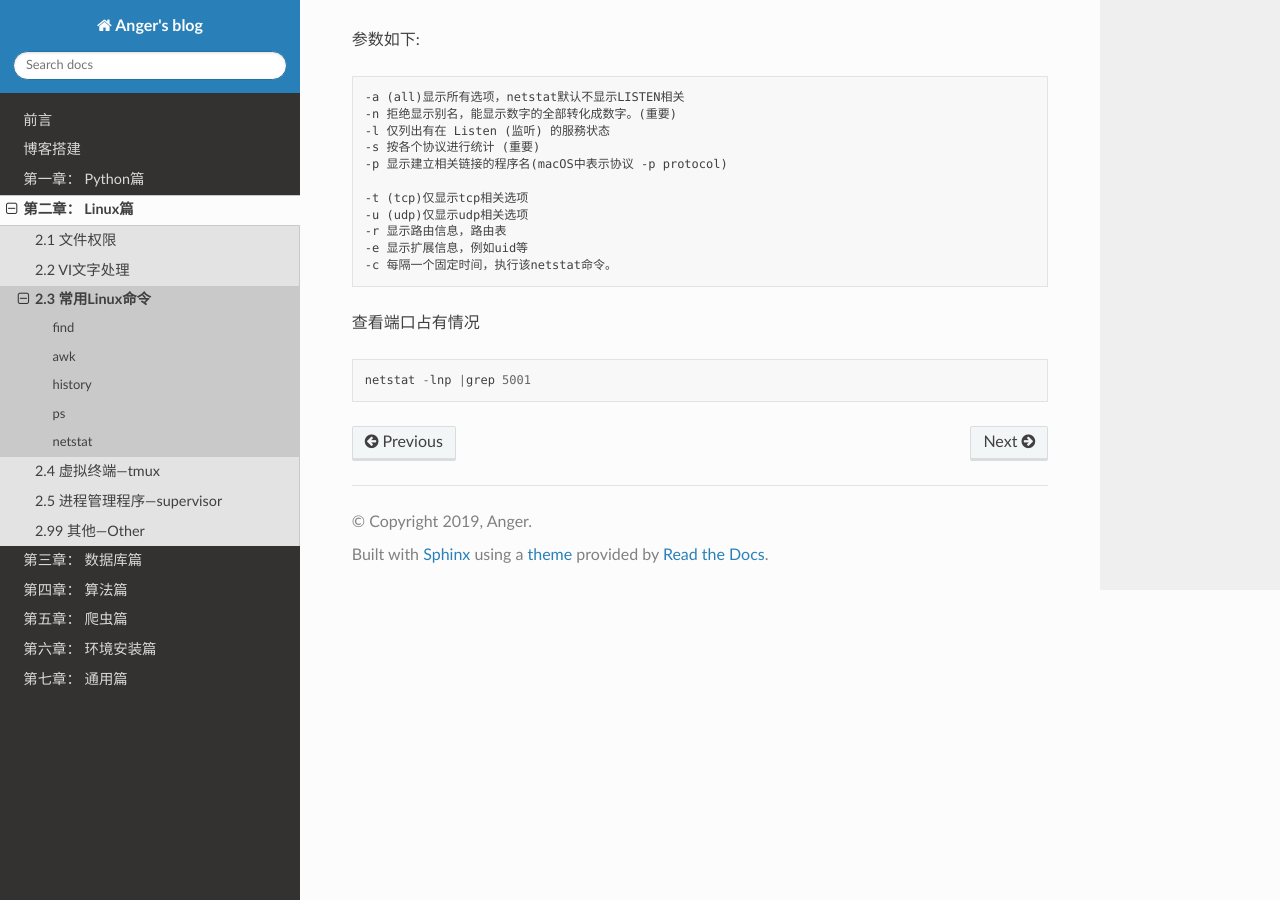
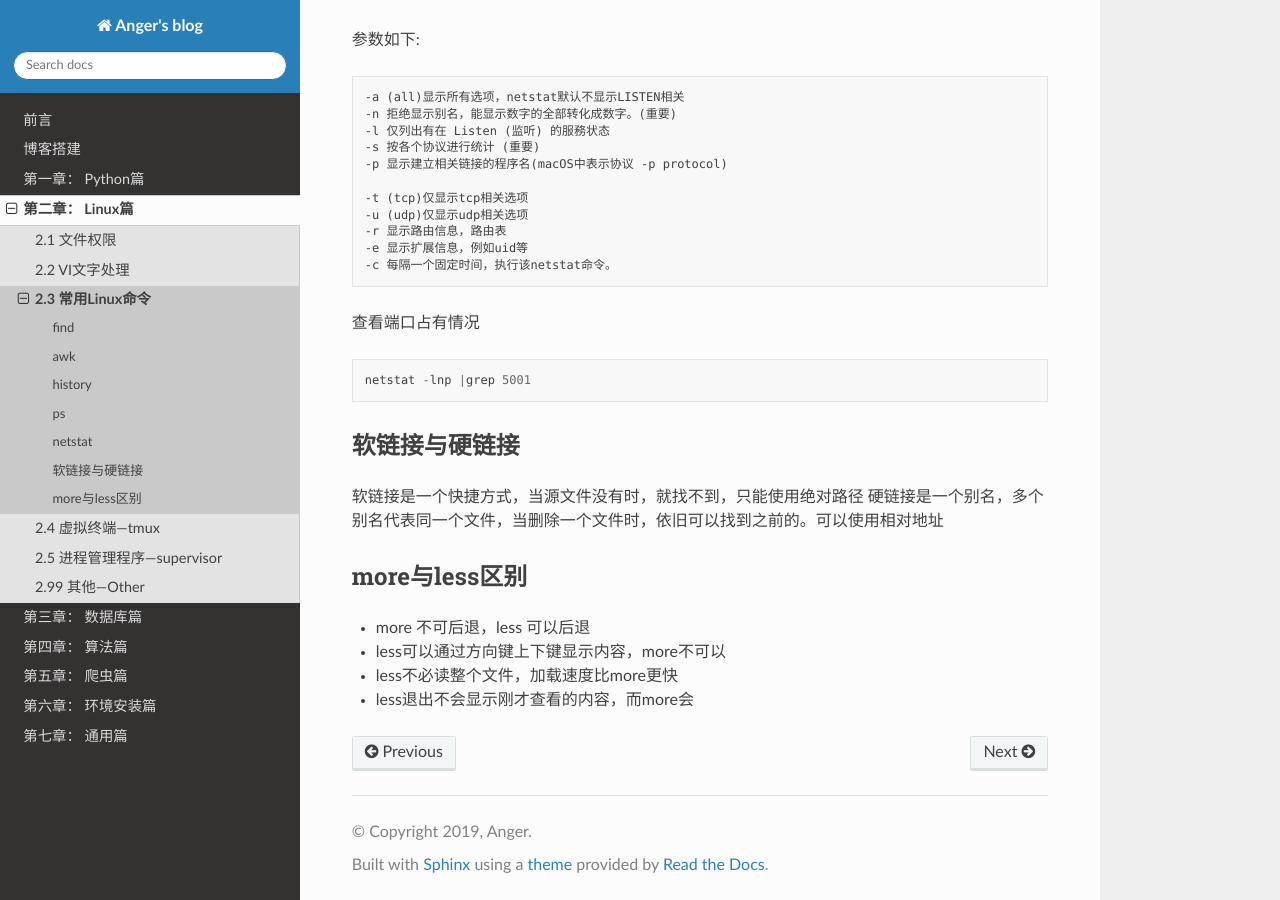
Before and after one commit to JustMeliyu/Anger_Sphinx, a Sphinx documentation site: the page built from source/Linux/B03_BasicCommand.md, in a window 1280 px wide and 900 px high, scrolled down 2096 px. Built offline with Sphinx 7.4.7 and the Read the Docs theme 2.0.0, drawn with Linux system fonts in a browser that asks for light colours.

Commit message:
0409---basic command

```diff
--- a/source/Linux/B03_BasicCommand.md
+++ b/source/Linux/B03_BasicCommand.md
@@ -92,3 +92,15 @@ Netstat 命令用于显示各种网络相关信息，如网络连接，路由表
 查看端口占有情况
 
     netstat -lnp |grep 5001
+
+## 软链接与硬链接
+
+软链接是一个快捷方式，当源文件没有时，就找不到，只能使用绝对路径
+硬链接是一个别名，多个别名代表同一个文件，当删除一个文件时，依旧可以找到之前的。可以使用相对地址
+
+## more与less区别
+
+- more 不可后退，less 可以后退
+- less可以通过方向键上下键显示内容，more不可以
+- less不必读整个文件，加载速度比more更快
+- less退出不会显示刚才查看的内容，而more会
```
Also changed, not shown: source/Python/A0006_flask.md (+4 -1 lines).
